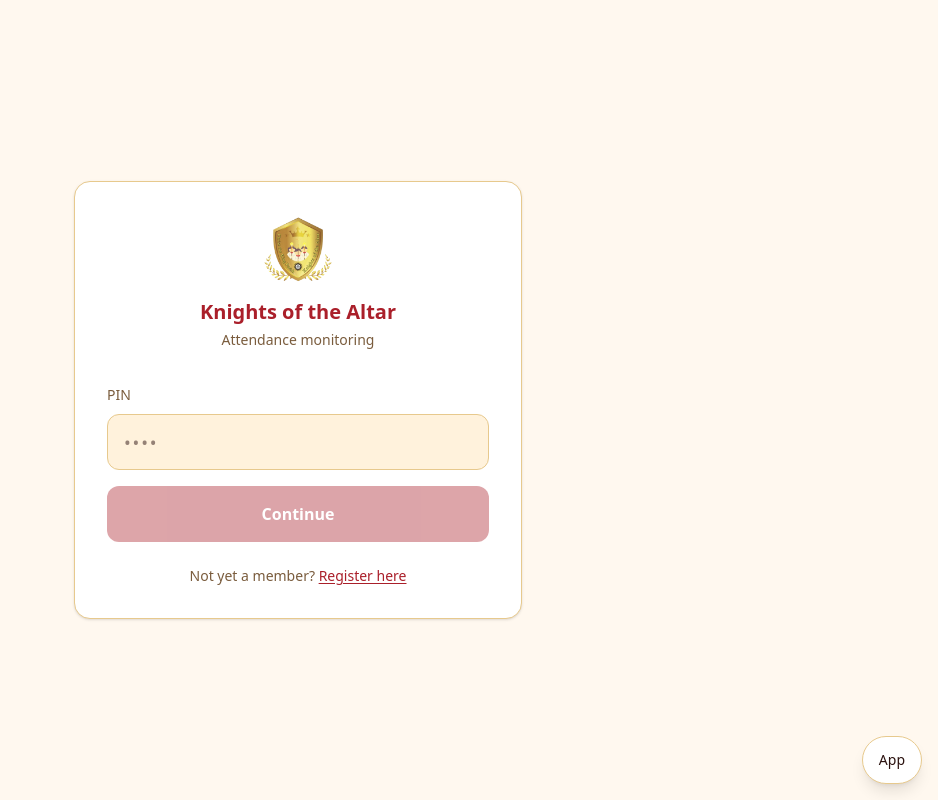
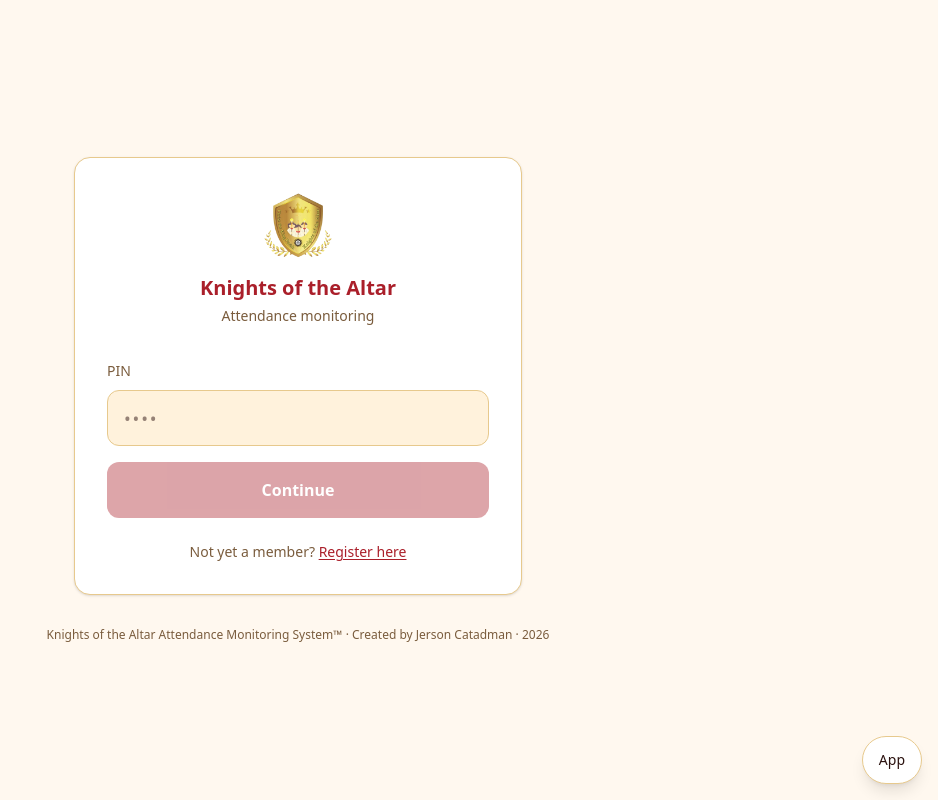
Before and after one commit to Jert101/kofa-netwok, a Next.js app: page /login in a window 1280 px wide. Shown: the whole page, without its empty margins (342-1280 px from the left). Built offline with nearby package versions, Linux system fonts and the light colour scheme.

Commit message:
Add trademark and credits footer to login page

```diff
--- a/src/app/login/page.tsx
+++ b/src/app/login/page.tsx
@@ -74,6 +74,9 @@ export default function LoginPage() {
           </a>
         </p>
       </div>
+      <p className="mt-8 text-center text-xs text-[var(--muted)]">
+        Knights of the Altar Attendance Monitoring System&trade; &middot; Created by Jerson Catadman &middot; {new Date().getFullYear()}
+      </p>
     </main>
   );
 }
```
